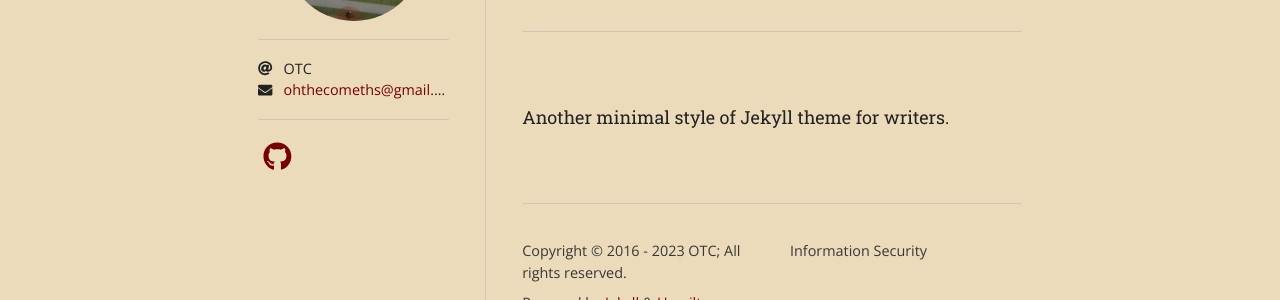
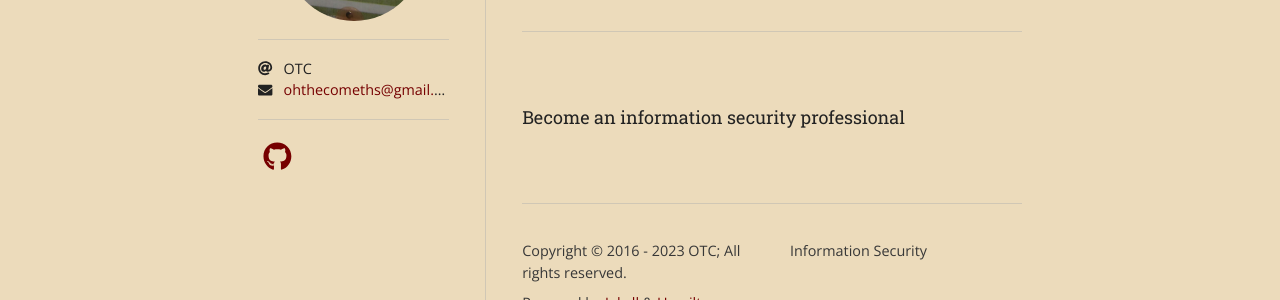
Before and after one commit to OhTheComet/ohthecomet.github.io, a Jekyll site: the page built from about.md, in a window 1280 px wide. Shown: the part 227-527 px from the top of the page. Built offline with Jekyll 4.4.1, drawn with Linux system fonts in a browser that asks for light colours; nearby versions of some CDN libraries; some web fonts are replaced.

Commit message:
About Changed

```diff
--- a/about.md
+++ b/about.md
@@ -4,4 +4,4 @@ title: About
 permalink: /about/
 ---
 
-Another minimal style of Jekyll theme for writers.
+Become an information security professional
```
